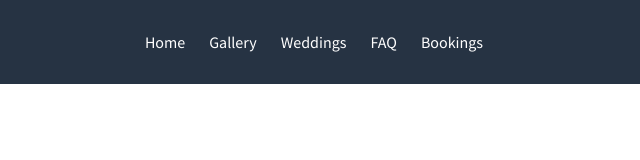
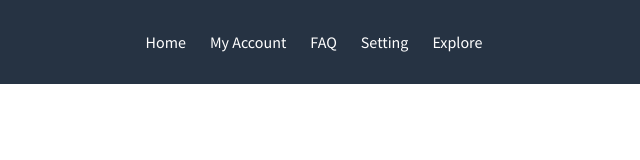
Before and after one commit to abbb1399/responsive-navbar1, a plain HTML site: page index.html in a window 1280 px wide. Shown: the full height of the page, 343-983 px from the left. Drawn offline with Linux system fonts and the light colour scheme.

Commit message:
Update index.html

```diff
--- a/index.html
+++ b/index.html
@@ -19,10 +19,10 @@
 
     <ul class="navbar_menu">
       <li><a href="#">Home</a></li>
-      <li><a href="#">Gallery</a></li>
-      <li><a href="#">Weddings</a></li>
+      <li><a href="#">My Account</a></li>
       <li><a href="#">FAQ</a></li>
-      <li><a href="#">Bookings</a></li>
+      <li><a href="#">Setting</a></li>
+      <li><a href="#">Explore</a></li>
     </ul>
 
     <ul class="navbar_icons">
```
